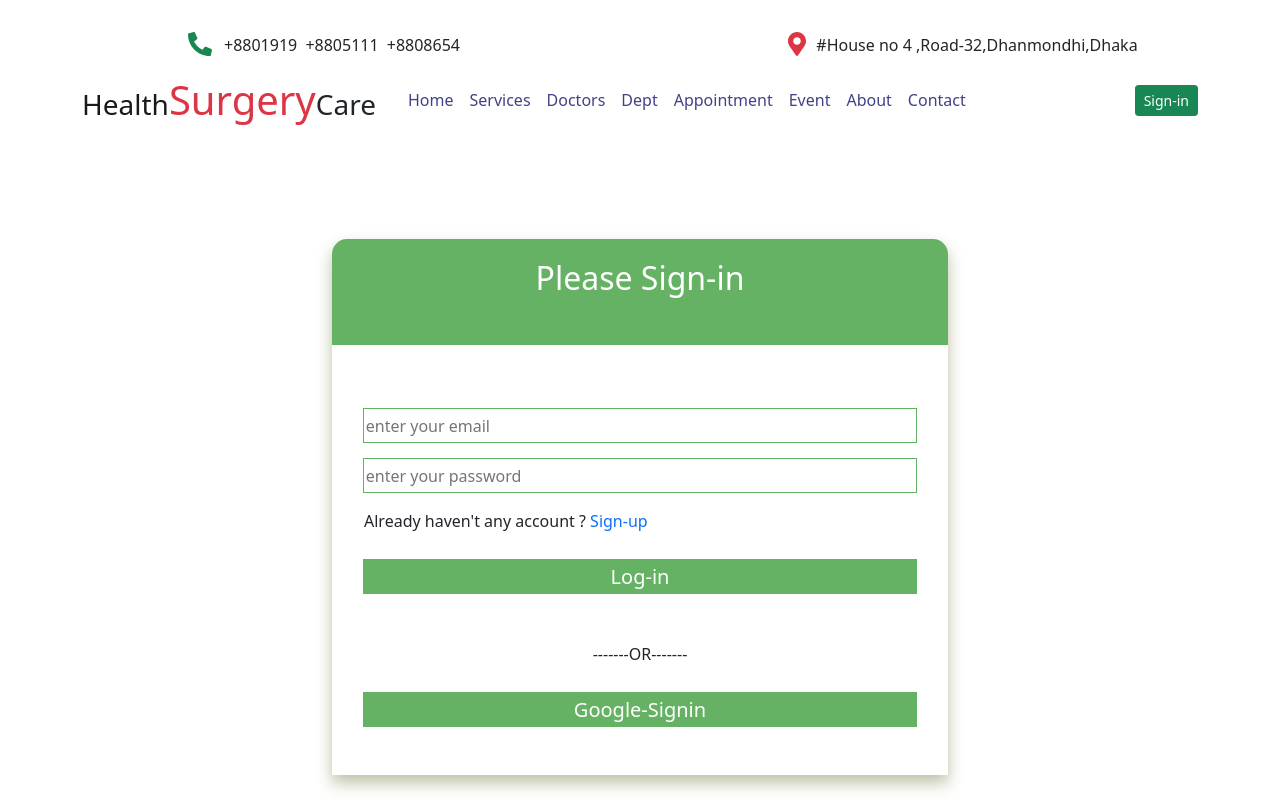
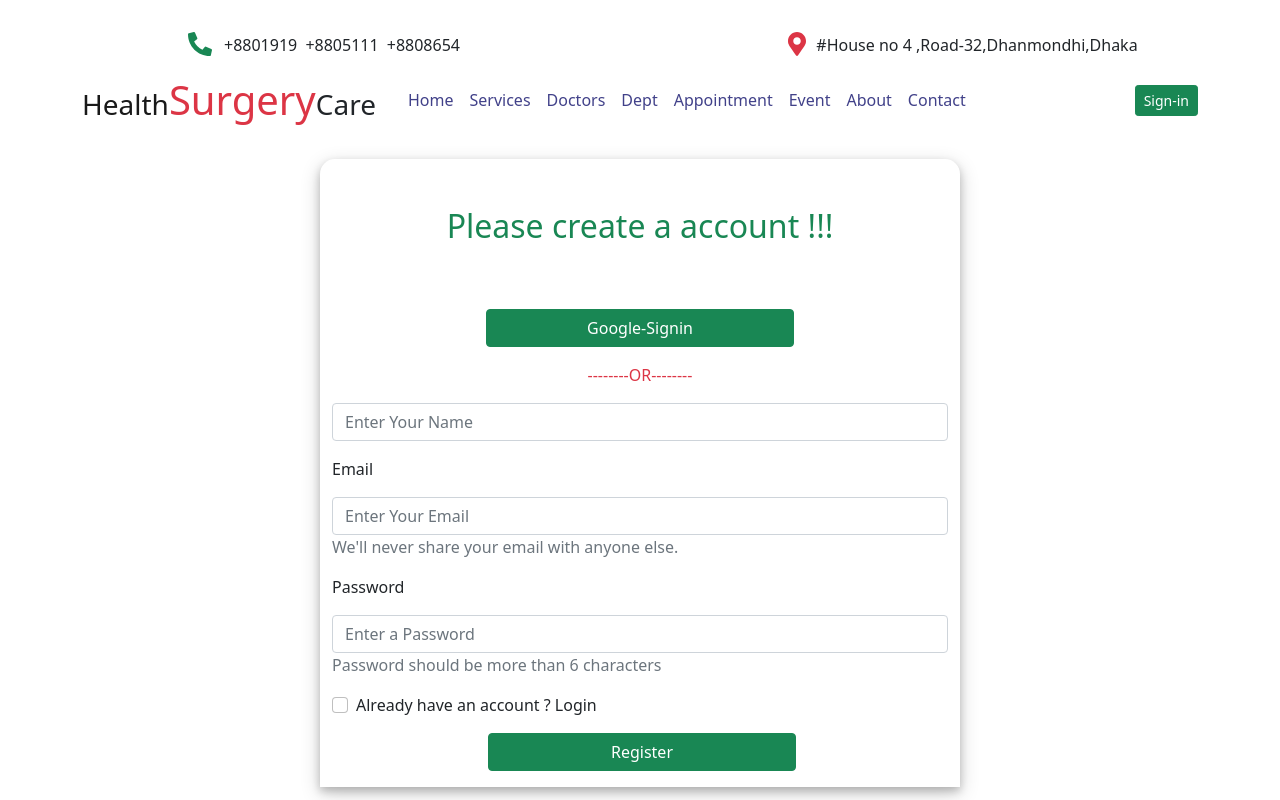
Before and after one commit to MasudRana924/healthcare-hospitalmanagement, a React (Create React App) app: page /login in a window 1280 px wide. Shown: the top 800 px of the page. Built offline with nearby package versions, Linux system fonts and the light colour scheme; no server answers.

Commit message:
all done

```diff
--- a/src/App.js
+++ b/src/App.js
@@ -18,7 +18,7 @@ import Services from './Pages/Services/Services';
 import Doctors from './Pages/Home/Doctors/Doctors';
 import Contact from './Pages/Contact/Contact';
 import NotFound from './Pages/NotFound/NotFound'
-import SignUp from './Pages/SignUp/SignUp';
+
 import Details from './Pages/Details/Details';
 
 function App() {
@@ -56,9 +56,7 @@ function App() {
           <Route path="/login">
             <Login></Login>
           </Route>
-          <Route path="/signup">
-            <SignUp></SignUp>
-          </Route>
+
           <Route path="/confirm">
             <Confirm></Confirm>
           </Route>
--- a/src/Hooks/useFirebase.js
+++ b/src/Hooks/useFirebase.js
@@ -15,6 +15,7 @@ const useFirebase = () => {
     const [pass, setPass] = useState('')
     // pass 6 er kom hoile tar jonno state
     const [error, setError] = useState('')
+    const [isLogin, setIsLogin] = useState(false)
 
     const auth = getAuth();
     const googleProvider = new GoogleAuthProvider()
@@ -33,55 +34,38 @@ const useFirebase = () => {
 
         })
     }, [])
+    // email handle
+    const handleEmail = e => {
+        setEmail(e.target.value)
+    }
+    // pass handle
+    const handlePass = e => {
+        setPass(e.target.value)
+    }
+    // handle name
+    const handleName = event => {
+        setName(event.target.value)
 
-    const handleSignup = e => {
-        console.log(email, pass)
+    }
+    //  register er jonno user create
+    const createNewUser = (email, pass) => {
         if (pass.length < 6) {
-            setError('Password must be atleast 6 characters ')
+            setError('pass must be 6 character')
             return
         }
-        e.preventDefault()
-        createNewUser(email, pass)
-    }
-    const handleLogin = e => {
-        e.preventDefault()
-        console.log(email, pass)
-        processLogin(email, pass)
-
-    }
-
-    // new user
-    const createNewUser = (email, pass) => {
         createUserWithEmailAndPassword(auth, email, pass)
             .then(result => {
                 const user = result.user
                 console.log(user)
                 setError('')
-                setUserName()
                 // register korar por email verify
                 verifyEmail()
                 // name register por set korar jnno
-
-
+                setUserName()
             })
             .catch(error => {
                 setError(error.message)
-            })
-    }
-    // login process
-    const processLogin = (email, pass) => {
-
-        signInWithEmailAndPassword(auth, email, pass)
-        .then(result => {
-            const user = result.user
-            console.log(user)
-            setError('')
-          })
-          .catch(error => {
-            setError(error.message)
-          })
-
-
+              })
     }
     // name
     const setUserName = () => {
@@ -99,18 +83,24 @@ const useFirebase = () => {
                 console.log(result)
             })
     }
-    // email
-    const handleEmailChange = e => {
-        setEmail(e.target.value)
+    // 1. register
+    const handleRegister = e => {
+
+        e.preventDefault()
+        console.log(email, pass)
+        isLogin ? signInProcress(email, pass) : createNewUser(email, pass)
     }
-    const handlePassChange = e => {
-        setPass(e.target.value)
+    // 2. toogle login
+    const toogleLogin = e => {
+        setIsLogin(e.target.checked)
     }
-
-    // handle name
-    const handleName = event => {
-        setName(event.target.value)
-
+    //  for signin
+    const signInProcress = (email, pass) => {
+        signInWithEmailAndPassword(auth, email, pass)
+            .then(result => {
+                const user = result.user
+                console.log(user)
+            })
     }
 
     //   logout process
@@ -126,7 +116,7 @@ const useFirebase = () => {
     }
     return {
         user, googleSignIn, logOut,
-        isLoading, setIsLoading, handleEmailChange, handlePassChange, handleSignup, handleName, handleLogin
+        isLoading, setIsLoading, error, handleEmail, handlePass, handleRegister, toogleLogin, isLogin,handleName,setError
     }
 
 }
--- a/src/Pages/Appointment/AppointMent.js
+++ b/src/Pages/Appointment/AppointMent.js
@@ -1,26 +1,40 @@
 import React from 'react';
-import { Container } from 'react-bootstrap';
-import {useHistory } from 'react-router-dom';
+import { Col, Container, Form, Row } from 'react-bootstrap';
+import { useHistory } from 'react-router-dom';
+import './Appointment.css'
 
 const AppointMent = () => {
-    const history=useHistory()
-    const confirmAppointment=()=>{
+    const history = useHistory()
+    const confirmAppointment = () => {
         history.push('/confirm')
     }
     return (
         <Container fluid className="">
-        <div className="w-50 mx-auto login-form mt-5">
-            <h2 className="mb-5 pb-5">Please fillup the form</h2>
-            <input type="name"  placeholder="enter your name"/> <br />
-            <input type="phone"placeholder="entter your phone number" /> <br />
-            <input type="name" placeholder=" your problem name" /> <br />
+          <Row  xs={1} md={3}>
+              <Col md={3}></Col>
+              <Col md={6} xs={12}>
+              <div className="  login-form mt-5">
+                <h2 className="mb-5 pb-5">Please fillup the form</h2>
+                <input type="name" placeholder="enter your name" /> <br />
+                <input type="phone" placeholder="entter your phone number" /> <br />
 
 
+                <Form.Group className=" w-75 ms-5 mt-3  mb-3" controlId="exampleForm.ControlTextarea1">
 
-            <button  className=" button mb-5" onClick={confirmAppointment}>Submit</button>
+                    <Form.Control as="textarea" rows={3} placeholder="describe your issue" />
+                </Form.Group>
+                <br />
 
-        </div>
-    </Container>
+
+                <button className=" button w-50 mt-3 mb-5" onClick={confirmAppointment}>Submit</button>
+
+            </div>
+
+              </Col>
+              <Col md={3}></Col>
+
+          </Row>
+        </Container>
     );
 };
 
--- /dev/null
+++ b/src/Pages/Appointment/Appointment.css
@@ -0,0 +1,18 @@
+.login-form{
+    box-shadow: 0 8px 16px 0 rgba(187, 189, 162, 0.959);
+    border-radius: 15px 15px 0 0;
+}
+.login-form h2{
+    background-color: rgba(0, 128, 0, 0.603);
+    border-radius: 15px 15px 0 0;
+    color:white;
+    text-align: center;
+  padding-top: 20px;
+}
+.login-form input{
+    height:35px;
+    outline: none;
+    border:1px solid rgba(0, 128, 0, 0.603);
+    margin-top: 15px;
+    width:90%;
+}
--- a/src/Pages/Home/Service/Service.css
+++ b/src/Pages/Home/Service/Service.css
@@ -2,3 +2,8 @@
     height:200px;
     width:100%;
 }
+.button{
+    background-color:  #4CAF50;
+    border: #4CAF50;
+    height:35px;
+}
--- a/src/Pages/Home/Service/Service.js
+++ b/src/Pages/Home/Service/Service.js
@@ -19,7 +19,7 @@ const Service = (props) => {
            <h4>{name}</h4>
            <p>{desc.slice(0,100)}...<Link to={url} className="text-decoration-none">details</Link></p>
         </div>
-        <button  className=" button mb-5" onClick={handleAppoint}>Appointment</button>
+        <button  className="button mb-5" onClick={handleAppoint}>Appointment</button>
 
         </Col>
     );
--- a/src/Pages/Login/Login.css
+++ b/src/Pages/Login/Login.css
@@ -1,30 +1,7 @@
-.login-form{
-    box-shadow: 0 8px 16px 0 rgba(187, 189, 162, 0.959);
+.form-style{
     border-radius: 15px 15px 0 0;
+    box-shadow: 0 4px 8px 0 rgba(0, 0, 0, 0.2), 0 6px 20px 0 rgba(0, 0, 0, 0.19);
 }
-.login-form h2{
-    background-color: rgba(0, 128, 0, 0.603);
-    border-radius: 15px 15px 0 0;
-    color:white;
-    text-align: center;
-  padding-top: 20px;
+.form-head {
+    background-color: green;
 }
-.login-form input{
-    height:35px;
-    outline: none;
-    border:1px solid rgba(0, 128, 0, 0.603);
-    margin-top: 15px;
-    width:90%;
-
-
-}
-.button{
-
-    margin-top: 10px;
-    background-color: rgba(0, 128, 0, 0.603);
-    border: rgba(0, 128, 0, 0.603);
-    height: 35px;
-    width:90%;
-    color:white;
-    font-size: 20px;
-}
--- a/src/Pages/Login/Login.js
+++ b/src/Pages/Login/Login.js
@@ -1,42 +1,72 @@
 import React from 'react';
-import { Container,Button, Row, Col } from 'react-bootstrap';
-import { Link,useLocation,useHistory } from 'react-router-dom';
+import { Container, Button, Row, Col, Form } from 'react-bootstrap';
+import { Link, useLocation, useHistory } from 'react-router-dom';
 import useAuth from '../../Hooks/useAuth';
 import './Login.css'
 
 const Login = () => {
-    const{googleSignIn,setIsLoading,handleLogin}=useAuth()
+    const { googleSignIn, setIsLoading, error, handleRegister, isLogin, handleEmail, handlePass, toogleLogin, handleName,setError
+    } = useAuth()
     const location = useLocation()
-    const location_url=location.state?.from || '/home'
-    const history=useHistory()
-    const handleGoogleLogIn=()=>{
+    const location_url = location.state?.from || '/home'
+    const history = useHistory()
+    const handleGoogleLogIn = () => {
         googleSignIn()
             .then(result => {
                 history.push(location_url)
+                setError('')
             })
-        .finally(()=>
+            .finally(() =>
                 setIsLoading(false)
             )
     }
 
     return (
-       <Container fluid className="mt-5">
+        <Container fluid className="mt-3">
             <Row xs={1} md={3}>
                 <Col md={3}></Col>
-               <Col md={6}>
-               <div className=" login-form mt-5">
-               <h2 className="mb-5 pb-5">Please Sign-in</h2>
-               <input type="email"  placeholder="enter your email"/> <br />
-               <input type="password"placeholder="enter your password" /> <br />
-               <p className="text-start ms-3 ps-3 mt-3">Already haven't any account ? <Link to="/signup"className="text-decoration-none ">Sign-up</Link></p>
+                <Col md={6} className="form-style ">
+
+                    <h2 className="text-center text-success mt-5 mb-3">{isLogin ? 'Please login !!!' : 'Please create a account !!!'}</h2>
+
+                    <Form onSubmit={handleRegister}>
+                    <button className="btn btn-success w-50 mt-5" onClick={handleGoogleLogIn }>Google-Signin</button>
+                    <p className="mt-3 text-danger">--------OR--------</p>
+
+                        <Form.Group className="mb-3" controlId="formBasicEmail">
+
+                            <Form.Control type="name" placeholder="Enter Your Name" onBlur={handleName} />
 
 
-               <button onClick={handleLogin} className=" button mb-5">Log-in</button>
+                        </Form.Group>
+                        <Form.Group className="mb-3" controlId="formBasicEmail">
+                            <p className="text-start">Email </p>
+                            <Form.Control type="email" placeholder="Enter Your Email" onBlur={handleEmail} />
 
-                  <p>-------OR-------</p>
+                            <p className="text-start text-muted">  We'll never share your email with anyone else.</p>
 
-                  <button  className=" button mb-5"onClick={handleGoogleLogIn} >Google-Signin</button>
-           </div>
+                        </Form.Group>
+
+                        <Form.Group className="mb-3" controlId="formBasicPassword">
+                            <p className="text-start">Password</p>
+                            <Form.Control onBlur={handlePass} type="password" placeholder="Enter a Password" />
+                            <p className="text-start text-muted"> Password should be more than 6 characters</p>
+                            <p className="text-start text-danger"> {error}</p>
+                        </Form.Group>
+                        <Form.Group className="mb-3" controlId="formBasicCheckbox">
+                            <Form.Check type="checkbox" label="Already have an account ? Login" className="text-start" onChange={toogleLogin} />
+                        </Form.Group>
+
+                        <button type="submit" className="btn btn-success ms-1 mb-3 w-50 ">{isLogin ? 'Login' : 'Register'}</button>
+
+
+                    </Form>
+
+
+
+
+
+
                 </Col>
                 <Col md={3}></Col>
             </Row>
--- a/src/Pages/SignUp/SignUp.js
+++ /dev/null
@@ -1,47 +0,0 @@
-import React from 'react';
-import { Col, Container, Row } from 'react-bootstrap';
-import { Link,useLocation,useHistory  } from 'react-router-dom';
-import useAuth from '../../Hooks/useAuth';
-
-const SignUp = () => {
-    const{googleSignIn,setIsLoading,handleEmailChange,handlePassChange,handleSignup,handleName}=useAuth()
-    const location = useLocation()
-    const location_url=location.state?.from || '/home'
-    const history=useHistory()
-    const handleGoogleLogIn=()=>{
-        googleSignIn()
-        .then(result => {
-            history.push(location_url)
-        })
-        .finally(()=>
-        setIsLoading(false)
-    )
-    }
-
-    return (
-       <Container fluid>
-  <Row xs={1} md={3}>
-               <Col md={3}></Col>
-               <Col md={6}>
-               <div className=" login-form mt-5">
-               <h2 className="mb-5 pb-5">Please Sign-up</h2>
-               <input type="name" onBlur={handleName} placeholder="enter your name"/> <br />
-               <input type="email" onBlur={handleEmailChange} placeholder="enter your email"/> <br />
-               <input onBlur={handlePassChange} type="password"placeholder="enter your password" /> <br />
-               <p className="text-start ms-3 ps-3 mt-3">Already haven an account ? <Link to="/login"className="text-decoration-none ">Log-in</Link></p>
-
-
-               <button onClick={handleSignup} className=" button mb-5">Sign-up</button>
-
-                  <p>-------OR-------</p>
-
-                  <button  className=" button mb-5"onClick={handleGoogleLogIn} >Google-Signin</button>
-           </div>
-               </Col>
-               <Col md={3}></Col>
-           </Row>
-       </Container>
-    );
-};
-
-export default SignUp;
```
Lines whose indentation alone changed are shown as unchanged.
